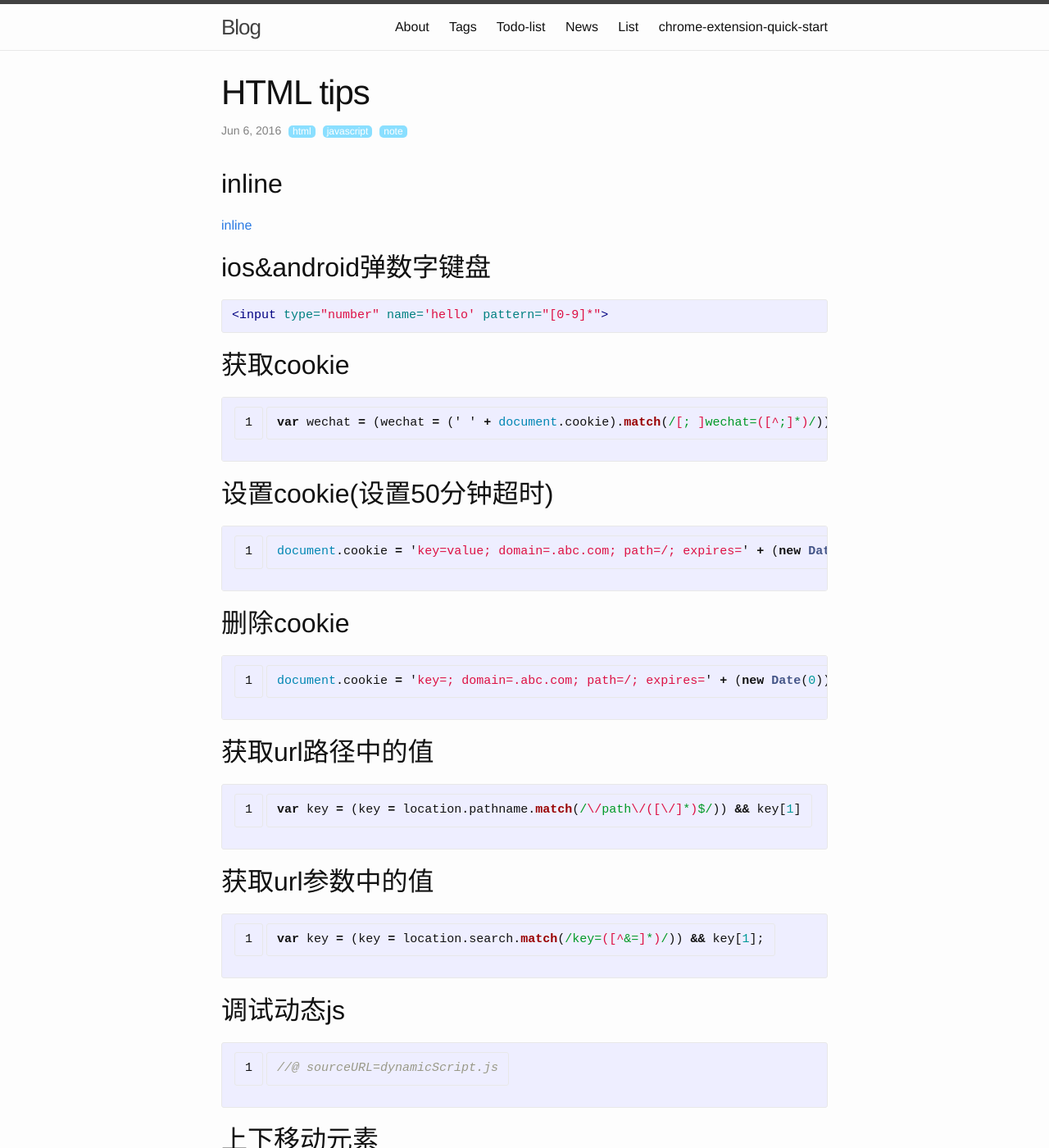
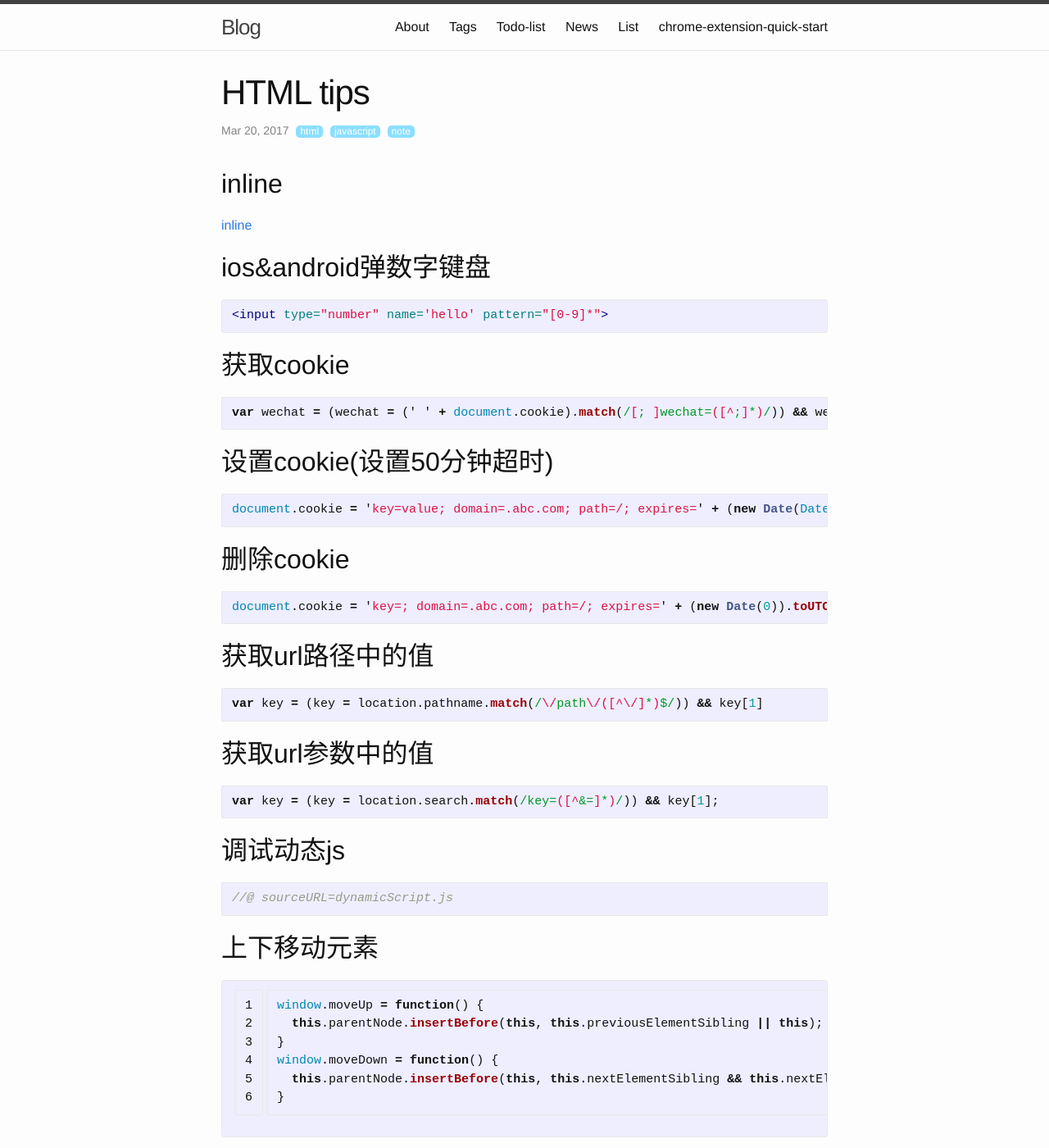
Before and after one commit to zhoukekestar/notes, a Jekyll site: the page built from _posts/2016/2016-06-06-html-tips.markdown, in a window 1280 px wide and 1400 px high. Shown: the whole window at 82% size. Built offline with Jekyll 4.4.1, drawn with Linux system fonts in a browser that asks for light colours.

Commit message:
update blogs

````diff
--- a/_posts/2016/2016-06-06-html-tips.markdown
+++ b/_posts/2016/2016-06-06-html-tips.markdown
@@ -1,7 +1,7 @@
 ---
 layout: post
 title:  "HTML tips"
-date:   2016-06-06 10:31:00 +0800
+date:   2017-03-20
 categories: html tips
 tags: [html, javascript, note]
 ---
@@ -15,34 +15,40 @@ tags: [html, javascript, note]
 {% endhighlight %}
 
 ## 获取cookie
-{% highlight js linenos %}
+
+```js
 var wechat = (wechat = (' ' + document.cookie).match(/[; ]wechat=([^;]*)/)) && wechat[1];
-{% endhighlight %}
+```
 
 ## 设置cookie(设置50分钟超时)
-{% highlight js linenos %}
+
+```js
 document.cookie = 'key=value; domain=.abc.com; path=/; expires=' + (new Date(Date.now() + 60 * 1000 * 50)).toUTCString();
-{% endhighlight %}
+```
 
 ## 删除cookie
-{% highlight js linenos %}
+
+```js
 document.cookie = 'key=; domain=.abc.com; path=/; expires=' + (new Date(0)).toUTCString();
-{% endhighlight %}
+```
 
 ## 获取url路径中的值
-{% highlight js linenos %}
-var key = (key = location.pathname.match(/\/path\/([\/]*)$/)) && key[1]
-{% endhighlight %}
+
+```js
+var key = (key = location.pathname.match(/\/path\/([^\/]*)$/)) && key[1]
+```
 
 ## 获取url参数中的值
-{% highlight js linenos %}
+
+```js
 var key = (key = location.search.match(/key=([^&=]*)/)) && key[1];
-{% endhighlight %}
+```
 
 ## 调试动态js
-{% highlight js linenos %}
+
+```js
 //@ sourceURL=dynamicScript.js
-{% endhighlight %}
+```
 
 
 ## 上下移动元素
````
Also changed, not shown: _posts/2017/2017-01-05-my-stars.md (+3 -2 lines).
